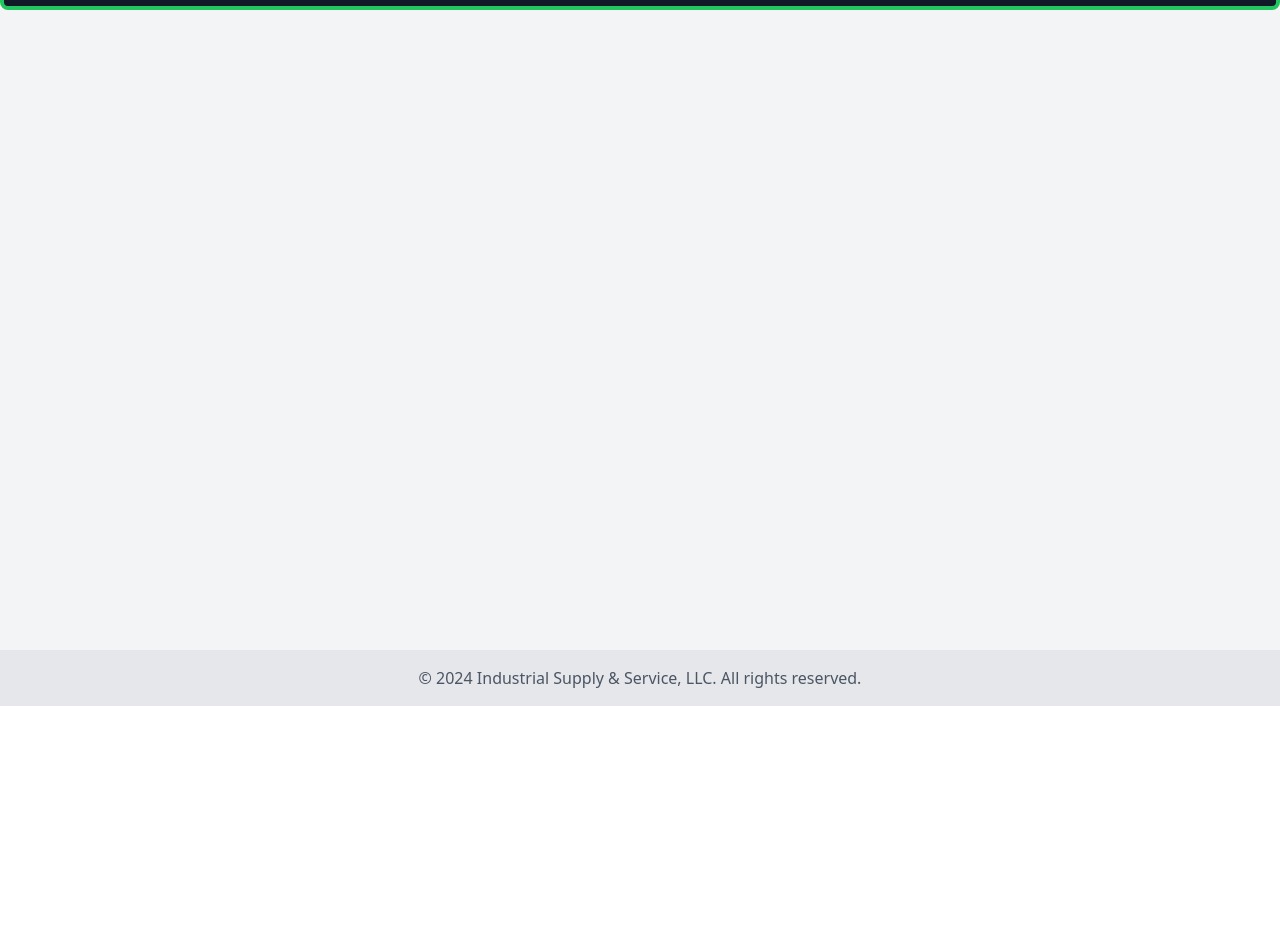
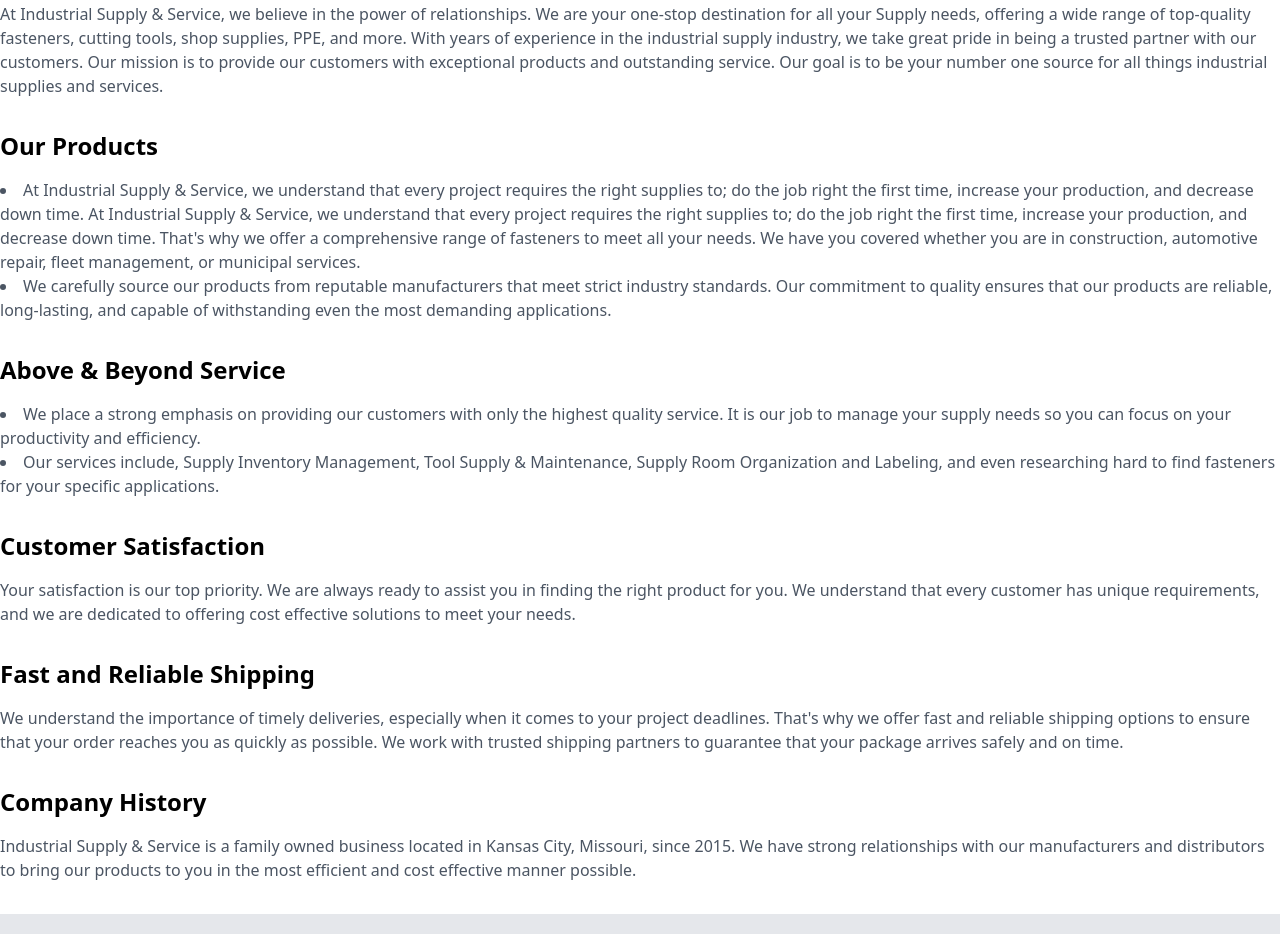
Before and after one commit to cmkaylor/isupplycentralgh, a React (Create React App) app: page /#/About in a window 1280 px wide. Shown: the part 218-1152 px from the top of the page. Before the commit the page ends 924 px from the top, so only its background shows below. Built offline with nearby package versions, Linux system fonts and the light colour scheme; the HTML template or start-up script is replaced by a standard one.

Commit message:
add about

```diff
--- a/src/App.js
+++ b/src/App.js
@@ -4,6 +4,7 @@
 import Header from "./components/Header";
 import Footer from "./components/Footer";
 import Home from './pages/Home';
+import About from "./pages/About";
 
 
 
@@ -13,6 +14,7 @@
       <Header/>
         <Routes>
             <Route path="Home" element={<Home />} />
+            <Route path="About" element={<About />} />
             <Route path="*" element={<Home />} />
         </Routes>
       <Footer/>
--- /dev/null
+++ b/src/pages/About.js
@@ -0,0 +1,88 @@
+import React from "react";
+import '../index.css'
+
+const About = () => {
+    return (
+        <div>
+        <main class="container mx-auto py-8">
+        <section class="text-center">
+            <h2 class="text-4xl font-bold mb-4">About Us</h2>
+        </section>
+
+        <section class="mt-8">
+            <h3 class="text-2xl font-bold mb-4">Our Mission</h3>
+                <p class="text-gray-600">
+                At Industrial Supply & Service, we believe in the power of relationships.
+                We are your one-stop destination for all your Supply needs, offering a wide range of top-quality fasteners,
+                cutting tools, shop supplies, PPE, and more.
+                With years of experience in the industrial supply industry,
+                we take great pride in being a trusted partner with our customers.
+                Our mission is to provide our customers with exceptional products and outstanding service.
+                Our goal is to be your number one source for all things industrial supplies and services.
+                </p>
+        </section>
+
+        <section class="mt-8">
+            <h3 class="text-2xl font-bold mb-4">Our Products</h3>
+            <ul class="list-disc list-inside text-gray-600">
+                <li>
+                At Industrial Supply & Service, we understand that every project requires
+                the right supplies to; do the job right the first time, increase your production,
+                and decrease down time. At Industrial Supply & Service, we understand that every project requires the right supplies to; do the job right the first time, increase your production, and decrease down time.
+                That's why we offer a comprehensive range of fasteners to meet all your needs.
+                We have you covered whether you are in construction, automotive repair, fleet management, or municipal services.
+                </li>
+                <li>
+                We carefully source our products from reputable manufacturers that meet strict industry standards.
+                Our commitment to quality ensures that our products are reliable, long-lasting, and capable of withstanding
+                even the most demanding applications.
+                </li>
+            </ul>
+        </section>
+
+        <section class="mt-8">
+            <h3 class="text-2xl font-bold mb-4">Above & Beyond Service</h3>
+            <ul class="list-disc list-inside text-gray-600">
+                <li>
+                We place a strong emphasis on providing our customers with only the highest quality service.
+                It is our job to manage your supply needs so you can focus on your productivity and efficiency.
+                </li>
+                <li>
+                Our services include, Supply Inventory Management, Tool Supply & Maintenance, Supply Room Organization and Labeling,
+                and even researching hard to find fasteners for your specific applications.
+                </li>
+            </ul>
+        </section>
+
+        <section class="mt-8">
+            <h3 class="text-2xl font-bold mb-4">Customer Satisfaction</h3>
+                <p class="text-gray-600">
+                Your satisfaction is our top priority. We are always ready to assist you in finding
+                the right product for you. We understand that every customer has unique requirements,
+                and we are dedicated to offering cost effective solutions to meet your needs.
+                </p>
+        </section>
+
+        <section class="mt-8">
+            <h3 class="text-2xl font-bold mb-4">Fast and Reliable Shipping</h3>
+                <p class="text-gray-600">
+                We understand the importance of timely deliveries, especially when it comes to your project deadlines.
+                That's why we offer fast and reliable shipping options to ensure that your order reaches you as quickly as possible.
+                We work with trusted shipping partners to guarantee that your package arrives safely and on time.
+                </p>
+        </section>
+
+        <section class="mt-8">
+            <h3 class="text-2xl font-bold mb-4">Company History</h3>
+                <p class="text-gray-600">
+                Industrial Supply & Service is a family owned business located in Kansas City, Missouri,
+                since 2015.  We have strong relationships with our manufacturers and distributors to bring
+                our products to you in the most efficient and cost effective manner possible.
+                </p>
+        </section>
+        </main>
+        </div>
+    )
+}
+
+export default About
```
